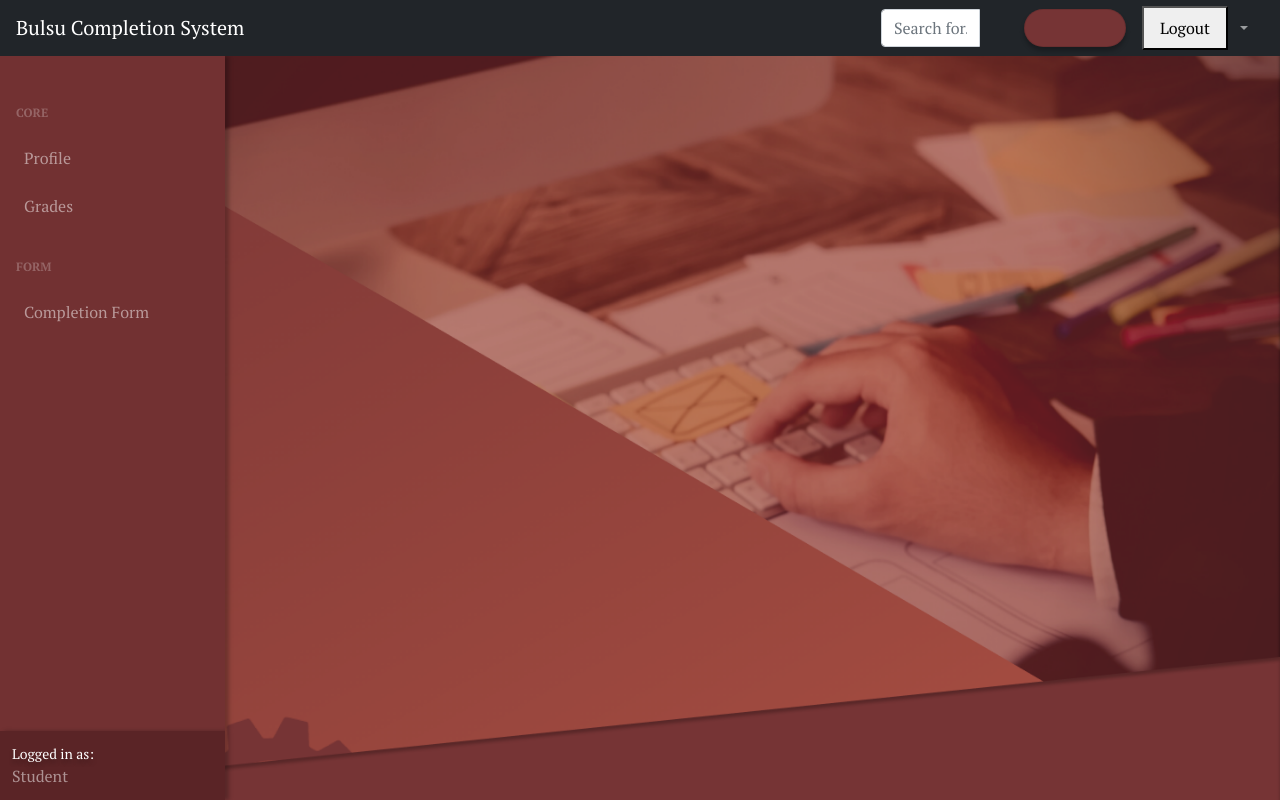
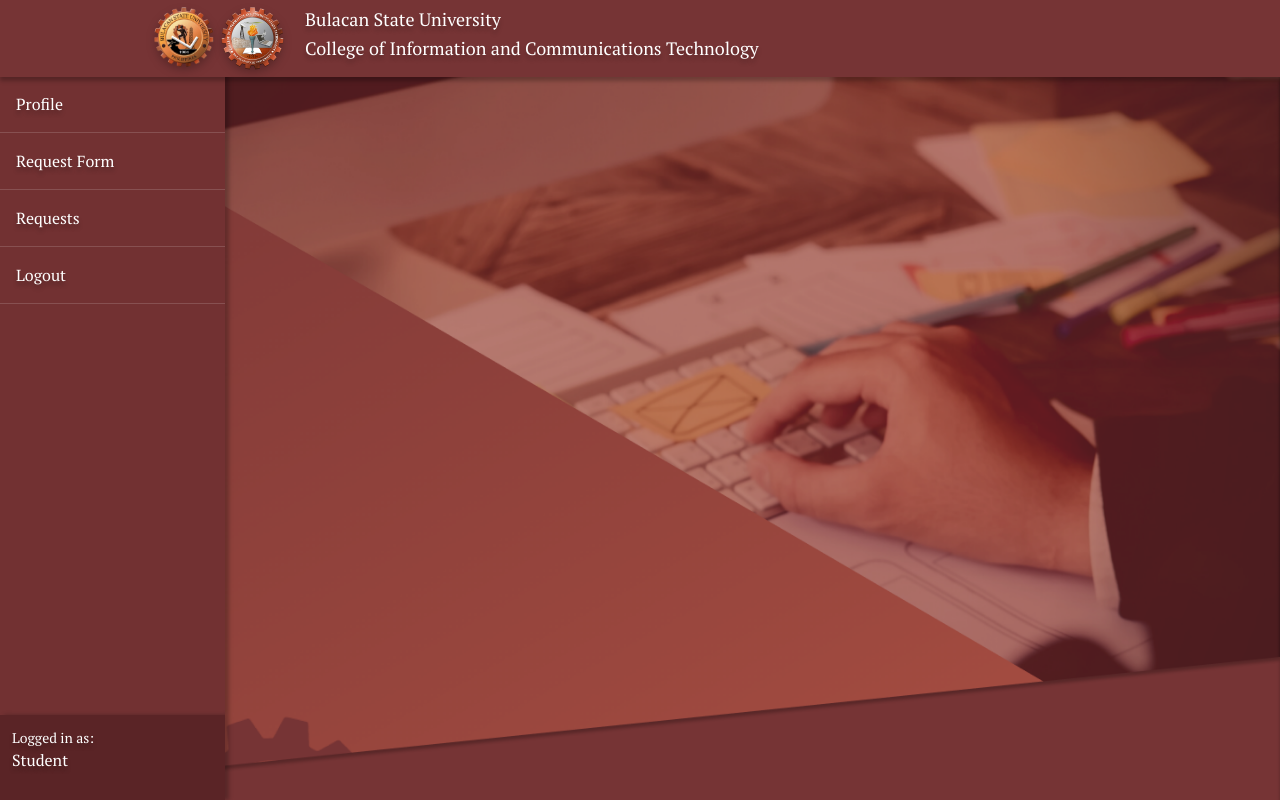
Before and after one commit to RemovableDisk21/projectatlp, a React (Create React App) app in the folder frontend/: page /student in a window 1280 px wide. Built offline with nearby package versions, Linux system fonts and the light colour scheme.

Commit message:
Student UI

```diff
--- a/frontend/src/layouts/student/Navbar.js
+++ b/frontend/src/layouts/student/Navbar.js
@@ -2,6 +2,9 @@
 import React from "react";
 import { Link , useHistory} from "react-router-dom";
 import swal from "sweetalert";
+import logo1 from "../../static/images/bulsu.png";
+import logo2 from "../../static/images/cict.png";
+import "../../static/header.css";
 
 const Navbar = () => {
 const history = useHistory();
@@ -20,33 +23,17 @@
 }
 
     return(
-        <nav className="sb-topnav navbar navbar-expand navbar-dark bg-dark">
+        <nav id="navbarrer" className="sb-topnav navbar navbar-expand navbarrer navbar-expand navbar-dark bg-dark">
 
-            <Link className="navbar-brand ps-3" to="/admin">Bulsu Completion System</Link>
+                <div class="logo-container">
+                    <img class="bulsu-logo" src={logo1} alt=""></img>
+                    <img class="cict-logo" src={logo2} alt=""></img>
+                </div>
 
-            <button className="btn btn-link btn-sm order-1 order-lg-0 me-4 me-lg-0" id="sidebarToggle" to="/"><i className="fas fa-bars"></i></button>
-
-            <form className="d-none d-md-inline-block form-inline ms-auto me-0 me-md-3 my-2 my-md-0">
-                <div className="input-group">
-                    <input className="form-control" type="text" placeholder="Search for..." aria-label="Search for..." aria-describedby="btnNavbarSearch" />
-                    <button className="btn btn-primary" id="btnNavbarSearch" type="button"><i className="fas fa-search"></i></button>
+                <div class="brand-container">
+                    <Link id="bulsu-brand" className="navbar-brand" to="/">Bulacan State University</Link>
+                    <p class="college-brand">College of Information and Communications Technology</p>
                 </div>
-            </form>
-
-                <button className="nav-link text-black" onClick={logoutSubmit} to="">Logout</button>
-
-            <ul className="navbar-nav ms-auto ms-md-0 me-3 me-lg-4">
-                <li className="nav-item dropdown">
-                    <Link className="nav-link dropdown-toggle" id="navbarDropdown" to="#" role="button" data-bs-toggle="dropdown" aria-expanded="false"><i className="fas fa-user fa-fw"></i></Link>
-                    <ul className="dropdown-menu dropdown-menu-end" aria-labelledby="navbarDropdown">
-                        <li><Link className="dropdown-item" to="#">Settings</Link></li>
-                        <li><Link className="dropdown-item" to="#">Activity Log</Link></li>
-                        <li><hr className="dropdown-divider" /></li>
-
-                        <li><Link className="dropdown-item" to="#">Logout</Link></li>
-                    </ul>
-                </li>
-            </ul>
         </nav>
     );
 }
--- a/frontend/src/layouts/student/Sidebar.js
+++ b/frontend/src/layouts/student/Sidebar.js
@@ -1,45 +1,36 @@
 import React from 'react';
-import { Link } from 'react-router-dom';
+import { Link , useHistory} from 'react-router-dom';
+import swal from "sweetalert";
 
 
 const Sidebar = () => {
-
+    const history = useHistory();
+    const logoutSubmit = (e) =>{
+        e.preventDefault();
+                    localStorage.removeItem('auth_token');
+                    localStorage.removeItem('auth_name');
+                    localStorage.removeItem('auth_role');
+                    localStorage.removeItem('auth_status');
+                    swal("Succes", "Logged out Succesfully!","success");
+                    history.push('/login');
+    }
     return(
         <nav className="sb-sidenav accordion sb-sidenav-dark" id="sidenavAccordion">
+
         <div className="sb-sidenav-menu">
             <div className="nav">
-                <div className="sb-sidenav-menu-heading">Core</div>
-                <Link className="nav-link" to="/student/dashboard">
-                    <div className="sb-nav-link-icon"><i className="fas fa-tachometer-alt"></i></div>
-                    Profile
-                </Link>
+                <Link className="nav-link-side" to="/student/dashboard"><a>Profile</a></Link>
 
-                <Link className="nav-link" to="/student/Grades">
-                    <div className="sb-nav-link-icon"><i className="fas fa-tachometer-alt"></i></div>
-                    Grades
-                </Link>
-                <div className="sb-sidenav-menu-heading">Form</div>
-                <Link className="nav-link collapsed" to="/" data-bs-toggle="collapse" data-bs-target="#collapseLayouts" aria-expanded="false" aria-controls="collapseLayouts">
-                    <div className="sb-nav-link-icon"><i className="fas fa-columns"></i></div>
-                    Completion Form
-                    <div className="sb-sidenav-collapse-arrow"><i className="fas fa-angle-down"></i></div>
-                </Link>
-                <div className="collapse" id="collapseLayouts" aria-labelledby="headingOne" data-bs-parent="#sidenavAccordion">
-                    <nav className="sb-sidenav-menu-nested nav">
-                        <Link className="nav-link" to="/student/request">Request Form</Link>
-                        <Link className="nav-link" to="/student/Formlist">Form List</Link>
-                    </nav>
-                </div>
+                <Link className="nav-link-side" to="/student/request"><a>Request Form</a></Link>
 
+                <Link className="nav-link-side" to="/student/Formlist"><a>Requests</a></Link>
 
-
-
-
+                <Link className="nav-link-side" onClick={logoutSubmit} ><a>Logout</a></Link>
             </div>
         </div>
         <div className="sb-sidenav-footer">
             <div className="small">Logged in as:</div>
-            Student
+            <p>Student</p>
         </div>
     </nav>
     );
--- a/frontend/src/static/Faculty_Request.css
+++ b/frontend/src/static/Faculty_Request.css
@@ -43,7 +43,7 @@
     font-size: 40px;
     line-height: 38px;
     text-shadow: 0px 4px 4px rgba(0, 0, 0, 0.25);
-    margin-top: 1.8rem;
+    margin-top: 1.2rem;
 }
 
 .fr-title li {
@@ -55,11 +55,9 @@
 
 /* Table */
 .fr-container-two {
-    font-family: 'PT Serif';
-    font-style: normal;
-    position: absolute;
-    width: 90%;
-    margin:auto 5%;
+    color: #763435;
+    font-weight: 400;
+    font-size: 16px;
 }
 
 .fr-table {
--- a/frontend/src/static/Student_Formlist.css
+++ b/frontend/src/static/Student_Formlist.css
@@ -1,19 +1,32 @@
 /* Container */
+.student-formlist{
+    display: flex;
+    justify-content: center;
+    flex-direction: column;
+    position: relative;
+    font-style: normal;
+    margin-top:20px;
+    width: 100%;
+    height: 100%;
+}
 .sf-container-one {
+    justify-content: center;
     box-sizing: border-box;
-    position: absolute;
     top: 1%;
     left: -10%;
     width: 100%;
-    height: auto;
+    height: 100%;
 }
 
 .sf-line {
-    position: absolute;
-    width: 1048px;
-    left: 29%;
+    width: 95%;
+    padding: 0 10%;
     margin-top: 10px;
-    border: 1px solid #763435;
+    margin: auto 2.5%;
+    border: 0.5px solid #fff;
+    box-shadow: 0px 4px 4px rgba(0, 0, 0, 0.25);
+    justify-content: center;
+    text-align: center;
 }
 
 .sf-title {
@@ -45,13 +58,12 @@
     font-family: 'PT Serif';
     font-style: normal;
     position: absolute;
-    margin-left: 24rem;
-    width: 71%;
+    width: 90%;
+    margin:auto 5%;
 }
 
 .sf-table {
     margin-top: 2rem;
-    margin-right: -6.7rem;
     text-align: center;
 }
 
@@ -77,7 +89,7 @@
 .sf-table table {
     width: 100%;
     background: #FFFFFF;
-    border: 1px solid rgba(0, 0, 0, 0.8);
+    border: 1px solid #5f292a;
     box-sizing: border-box;
 }
 
--- a/frontend/src/static/Student_Profile.css
+++ b/frontend/src/static/Student_Profile.css
@@ -1,15 +1,20 @@
+.layoutSidenav_content{
+    height: 100% !important;
+}
 .student-profile {
     display: flex;
     flex-direction: row;
     position: relative;
     font-family: 'PT Serif';
     font-style: normal;
+    width: 100%;
+    margin-top:20px;
 }
 
 .sp-container-one  {
     position: absolute;
     width: 100%;
-    left: -25%;
+    margin-top:50px;
 }
 
 .sp-title {
@@ -19,7 +24,6 @@
     align-items: center;
     justify-content: center;
     color: #FFFFFF;
-    margin-left: 48%;
 }
 
 .sp-title #title {
@@ -39,17 +43,21 @@
 
 /* Form */
 .sp-container-two {
+    display: flex;
+    justify-content: center;
+    align-items: center;
+    margin-top:-2rem;
     color: #763435;
     font-weight: 400;
     font-size: 16px;
+    width: 100%;
 }
 
 .sp-container-two .sp-form {
-    position: absolute;
     width: 740px;
     height: 490px;
     left: 41%;
-    margin-top: 10px;
+    margin-top: 70px;
     background: #FFFFFF;
     border: 1px solid rgba(0, 0, 0, 0.2);
     box-sizing: border-box;
@@ -65,7 +73,6 @@
     line-height: 19px;
     color: #FFFFFF;
     text-shadow: 0px 4px 4px rgba(0, 0, 0, 0.25);
-
     width: 140px;
     height: 32px;
     background: #763435;
@@ -80,6 +87,7 @@
     border: 1px solid rgba(0, 0, 0, 0.3);
     box-sizing: border-box;
     border-radius: 10px;
+    cursor: pointer;
 }
 
 .sp-div input,
@@ -103,7 +111,7 @@
 }
 
 .sp-div #sp-label-id {
-    margin-top: 25px;
+    margin-top: 35px;
 }
 
 .sp-div input::placeholder {
--- a/frontend/src/static/Student_Request.css
+++ b/frontend/src/static/Student_Request.css
@@ -1,15 +1,21 @@
 .student-request {
     display: flex;
-    flex-direction: row;
+    justify-content: center;
+    flex-direction: column;
     position: relative;
-    font-family: 'PT Serif';
     font-style: normal;
+    margin-top:20px;
+    width: 100%;
+    height: 100%;
 }
 
 .sr-container-one  {
-    position: absolute;
+    justify-content: center;
+    box-sizing: border-box;
+    top: 1%;
+    left: -10%;
     width: 100%;
-    left: -27%;
+    height: 100%;
 }
 
 .sr-title {
@@ -19,7 +25,6 @@
     align-items: center;
     justify-content: center;
     color: #FFFFFF;
-    margin-left: 48%;
 }
 
 .sr-title #title {
@@ -27,7 +32,7 @@
     font-size: 40px;
     line-height: 38px;
     text-shadow: 0px 4px 4px rgba(0, 0, 0, 0.25);
-    margin-top: 1.2rem;
+    margin-top: 1.8rem;
 }
 
 .sr-title li {
@@ -39,17 +44,20 @@
 
 /* Form */
 .sr-container-two {
+    display: flex;
+    justify-content: center;
+    align-items: center;
+    margin-top:-2rem;
     color: #763435;
     font-weight: 400;
     font-size: 16px;
+    width: 100%;
 }
 
 .sr-container-two .sr-form {
-    position: absolute;
     width: 800px;
     height: 550px;
-    left: 39%;
-    margin-top: 10px;
+    margin-top: 70px;
     background: #FFFFFF;
     border: 1px solid rgba(0, 0, 0, 0.2);
     box-sizing: border-box;
```
